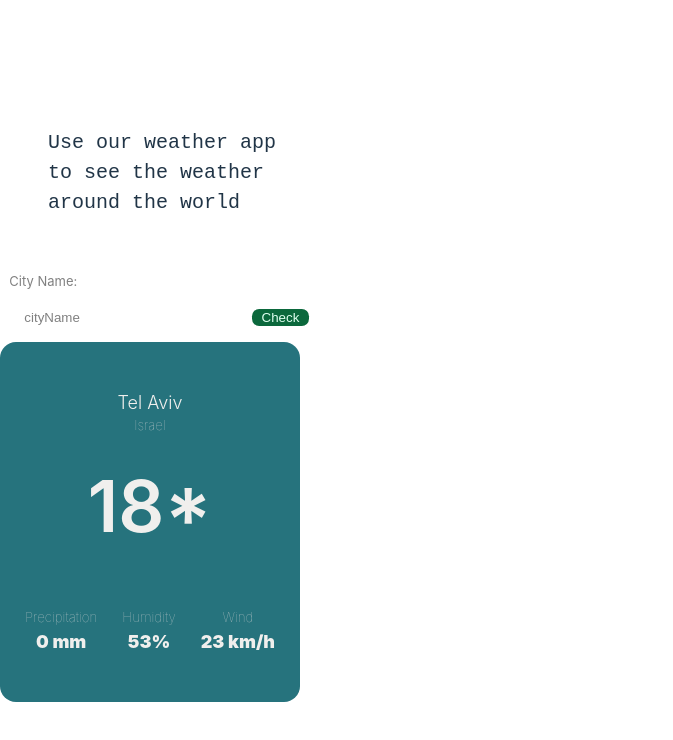
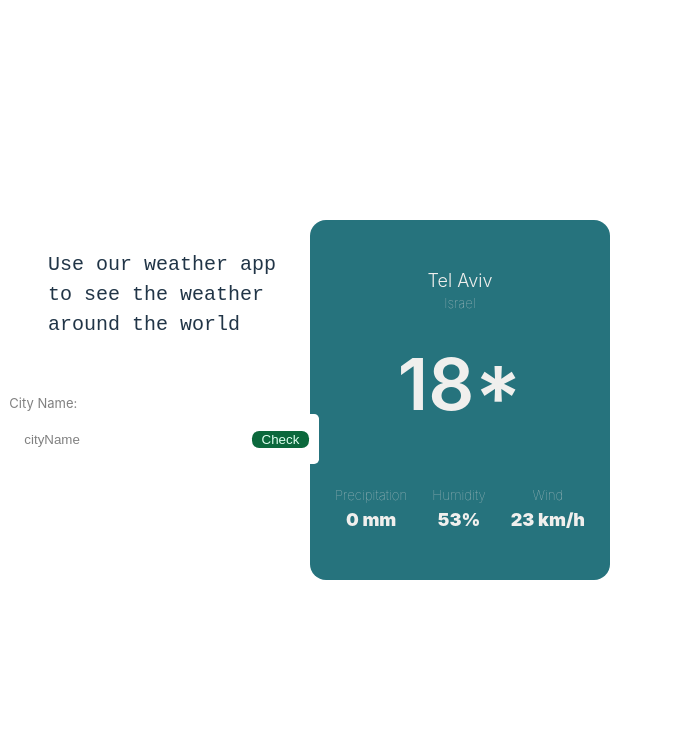
Before and after one commit to RoeiZaro/Fintek-Assignment, a React (Vite) app in the folder Weather-app/: page / in a window 1280 px wide. Shown: the top 740 px of the page, without its empty margins (0-673 px from the left). Built offline with nearby package versions, Linux system fonts and the light colour scheme.

Commit message:
wrapping in a div and giving attribute

```diff
--- a/Weather-app/src/App.jsx
+++ b/Weather-app/src/App.jsx
@@ -7,10 +7,10 @@ function App() {
   const [count, setCount] = useState(0)
 
   return (
-    <>
+    <div id='app-conteiner'>
       <WeatherForm />
       <WeatherPopup />
-    </>
+    </div>
   )
 }
 
```
